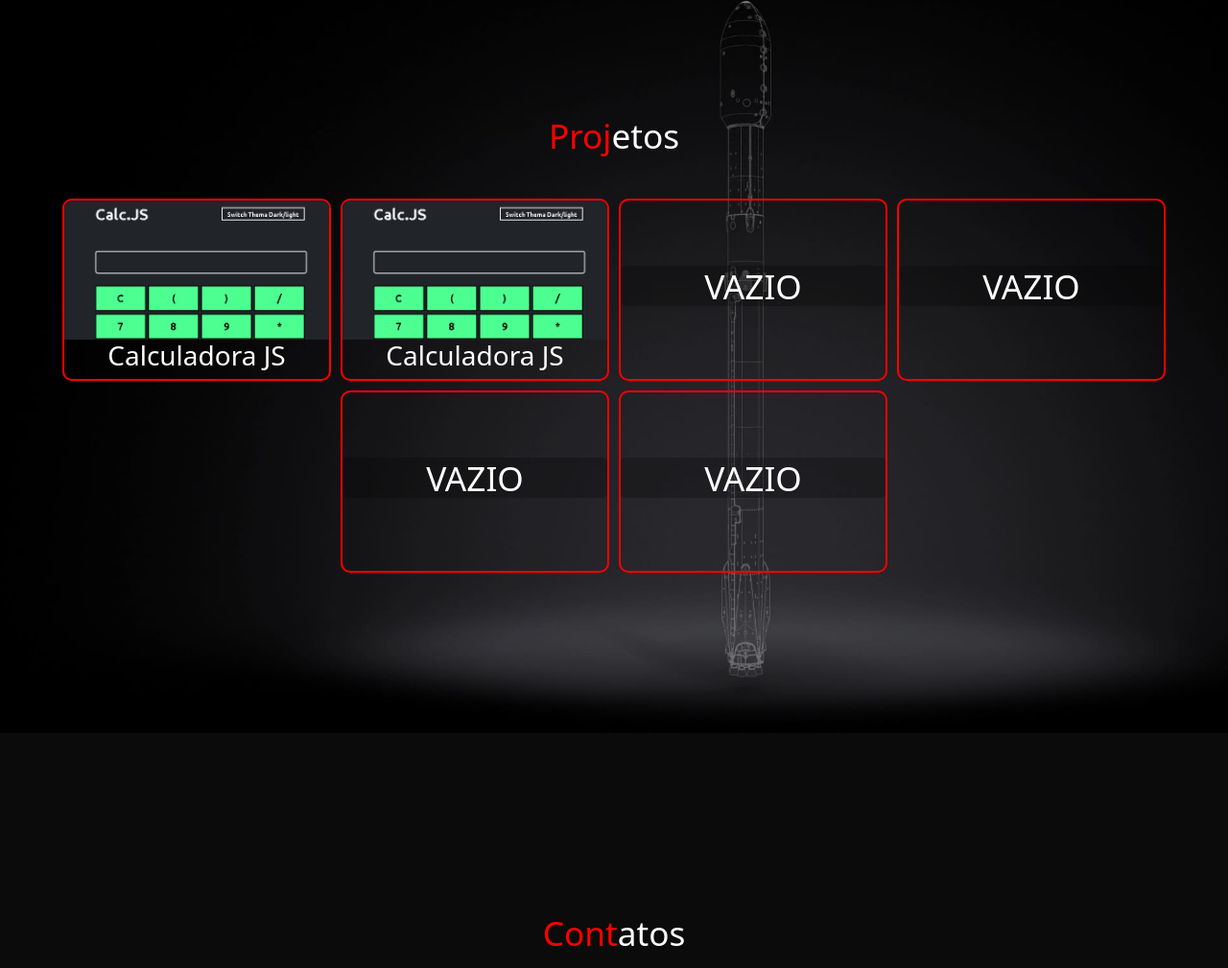
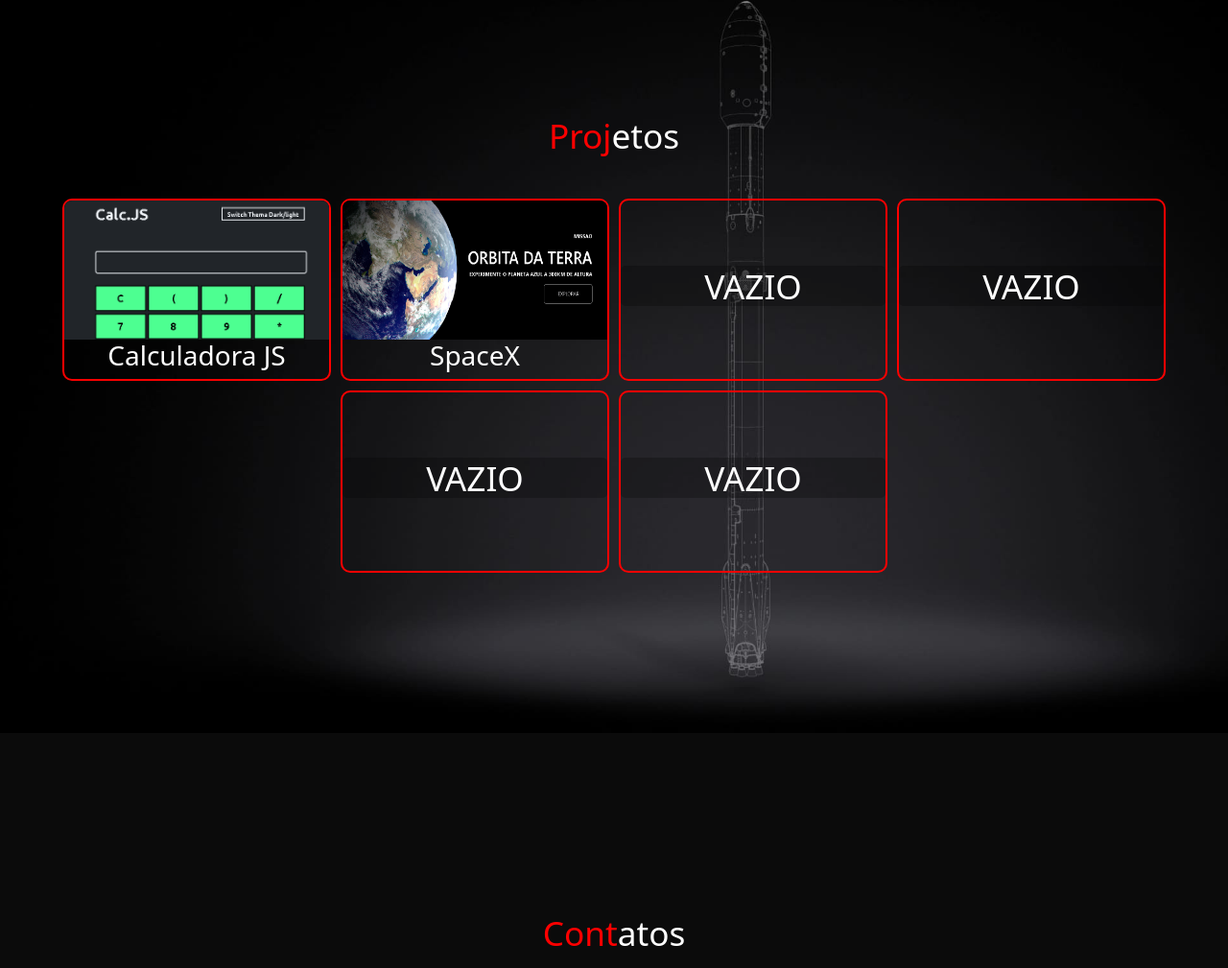
Before and after one commit to ramon-rodrigues-001/Portfolio, a plain HTML site: page index.html in a window 1280 px wide. Shown: the part 1636-2645 px from the top of the page at 96% size. Drawn offline with nearby package versions, Linux system fonts and the light colour scheme.

Commit message:
Fim do dia

```diff
--- a/index.html
+++ b/index.html
@@ -144,8 +144,8 @@
                         </a>
 
                         <a href="pastas_de_projetos/projeto02.html" class="item-projetos">
-                            <img src="imagens/imagen-do-projeto-calculadora_js-Mini.png" alt="">
-                            <h3>Calculadora JS</h3>
+                            <img src="imagens/imagen-do-projeto-SpaceX-Mini.png" alt="">
+                            <h3>SpaceX</h3>
                         </a>
 
                         <a href="pastas_de_projetos/projeto01.html" class="item-projetos">
```
Also changed, not shown: imagens/imagen-do-projeto-SpaceX-Mini.png (added).
